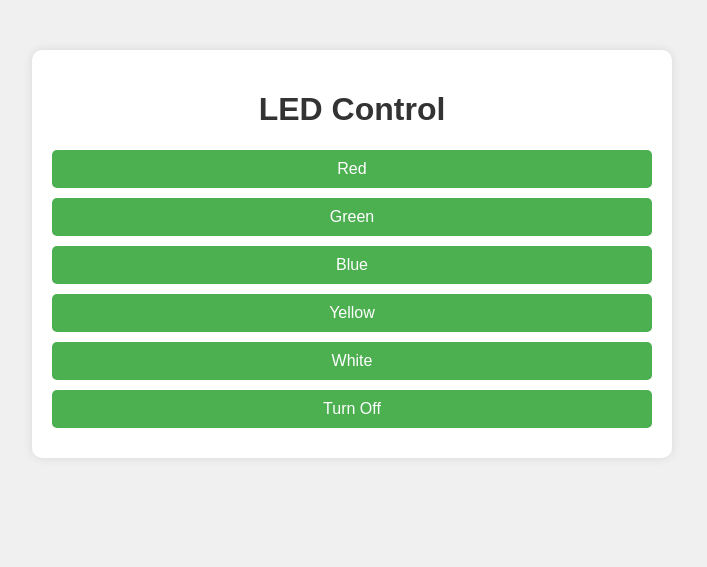
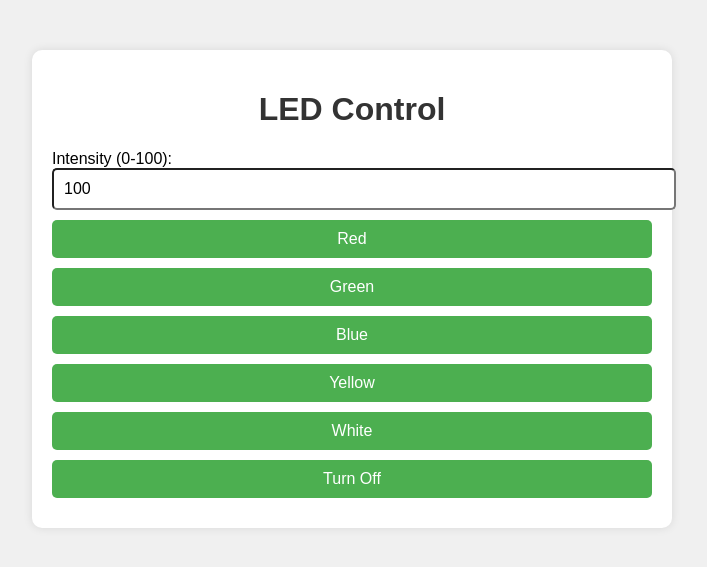
Before and after one commit to sohanrishabhpant/Jimjam, a Flask app: page / in a window 1280 px wide. Shown: the top 567 px of the page, without its empty margins (288-995 px from the left). Run offline with Flask 3, Linux system fonts and the light colour scheme.

Commit message:
Update home.html

```diff
--- a/kriti/templates/home.html
+++ b/kriti/templates/home.html
@@ -1,5 +1,6 @@
 <!DOCTYPE html>
 <html lang="en">
+
 <head>
     <meta charset="UTF-8">
     <meta name="viewport" content="width=device-width, initial-scale=1.0">
@@ -43,19 +44,31 @@ button {
         button:hover {
             background-color: #45a049;
         }
+
+        input {
+            width: 100%;
+            padding: 10px;
+            margin-bottom: 10px;
+            font-size: 16px;
+            border-radius: 5px;
+        }
     </style>
     <script src="https://code.jquery.com/jquery-3.6.4.min.js"></script>
     <script>
         function updateColor(color) {
-            $.get(`/control/${color}`, function(data) {
-                alert(data);  // Display a message (you can customize this)
+            var intensity = document.getElementById("intensity").value;
+            $.get(`/control/${color}/${intensity}`, function (data) {
+                alert(data); // Display a message (you can customize this)
             });
         }
     </script>
 </head>
+
 <body>
     <div class="container">
         <h1>LED Control</h1>
+        <label for="intensity">Intensity (0-100): </label>
+        <input type="number" id="intensity" name="intensity" min="0" max="100" value="100">
         <button onclick="updateColor('r')">Red</button>
         <button onclick="updateColor('g')">Green</button>
         <button onclick="updateColor('b')">Blue</button>
@@ -64,4 +77,5 @@ button:hover {
         <button onclick="updateColor('off')">Turn Off</button>
     </div>
 </body>
+
 </html>
```
Lines whose indentation alone changed are shown as unchanged.
